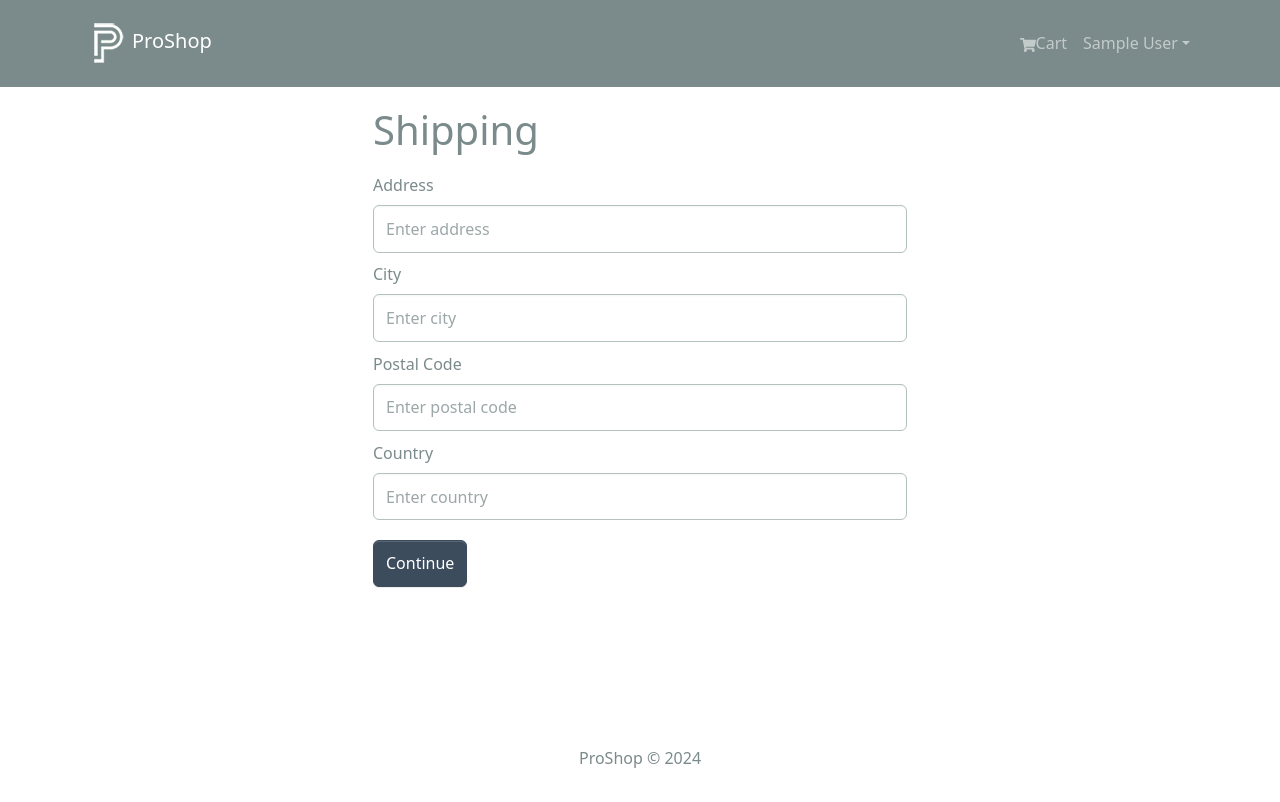
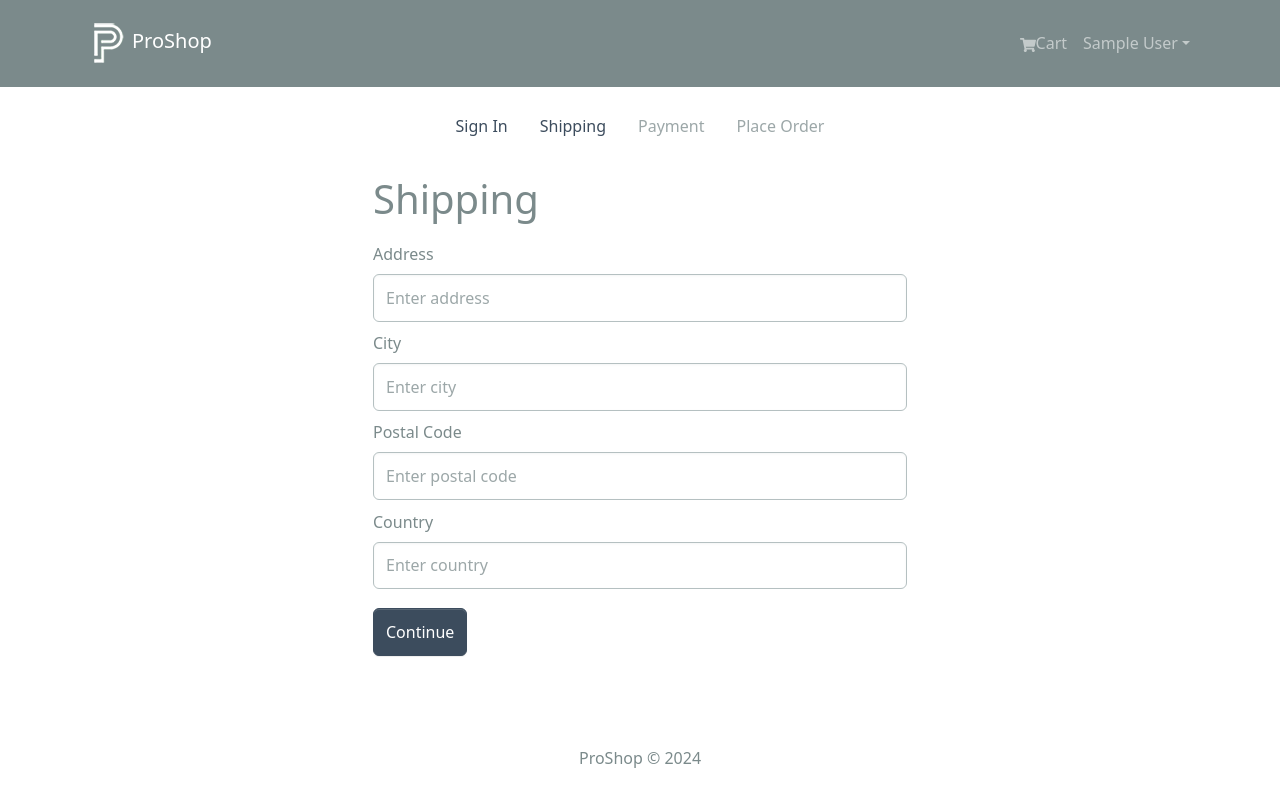
Before and after one commit to ajdm31/ProShop-Ecommerce-MERN, a React (Create React App) app in the folder frontend/: page /shipping in a window 1280 px wide. Shown: the top 802 px of the page. Built offline with nearby package versions, Linux system fonts and the light colour scheme; sample sign-in values are in the browser's storage.

Commit message:
Added my project

```diff
--- /dev/null
+++ b/frontend/src/components/CheckoutSteps.jsx
@@ -0,0 +1,51 @@
+import React from 'react';
+import { Nav } from 'react-bootstrap';
+import { LinkContainer } from 'react-router-bootstrap';
+
+const CheckoutSteps = ({ step1, step2, step3, step4 }) => {
+  return (
+    <Nav className='justify-content-center mb-4'>
+      <Nav.Item>
+        {step1 ? (
+          <LinkContainer to='/login'>
+            <Nav.Link>Sign In</Nav.Link>
+          </LinkContainer>
+        ) : (
+          <Nav.Link disabled>Sign In</Nav.Link>
+        )}
+      </Nav.Item>
+
+      <Nav.Item>
+        {step2 ? (
+          <LinkContainer to='/shipping'>
+            <Nav.Link>Shipping</Nav.Link>
+          </LinkContainer>
+        ) : (
+          <Nav.Link disabled>Shipping</Nav.Link>
+        )}
+      </Nav.Item>
+
+      <Nav.Item>
+        {step3 ? (
+          <LinkContainer to='/payment'>
+            <Nav.Link>Payment</Nav.Link>
+          </LinkContainer>
+        ) : (
+          <Nav.Link disabled>Payment</Nav.Link>
+        )}
+      </Nav.Item>
+
+      <Nav.Item>
+        {step4 ? (
+          <LinkContainer to='/placeorder'>
+            <Nav.Link>Place Order</Nav.Link>
+          </LinkContainer>
+        ) : (
+          <Nav.Link disabled>Place Order</Nav.Link>
+        )}
+      </Nav.Item>
+    </Nav>
+  );
+};
+
+export default CheckoutSteps;
--- a/frontend/src/screens/ShippingScreen.jsx
+++ b/frontend/src/screens/ShippingScreen.jsx
@@ -4,6 +4,7 @@
 import {useNavigate} from 'react-router-dom';
 import FormContainer from '../components/FormContainer';
 import {saveShippingAddress} from '../slices/cartSlice';
+import CheckoutSteps from '../components/CheckoutSteps';
 
 const ShippingScreen = () => {
 
@@ -28,6 +29,9 @@
 
   return (
     <FormContainer>
+        {/* <CheckoutSteps step1 step2 /> */}
+        <CheckoutSteps step1 step2 />
+
         <h1>Shipping</h1>
 
         <Form onSubmit={submitHandler}>
```
